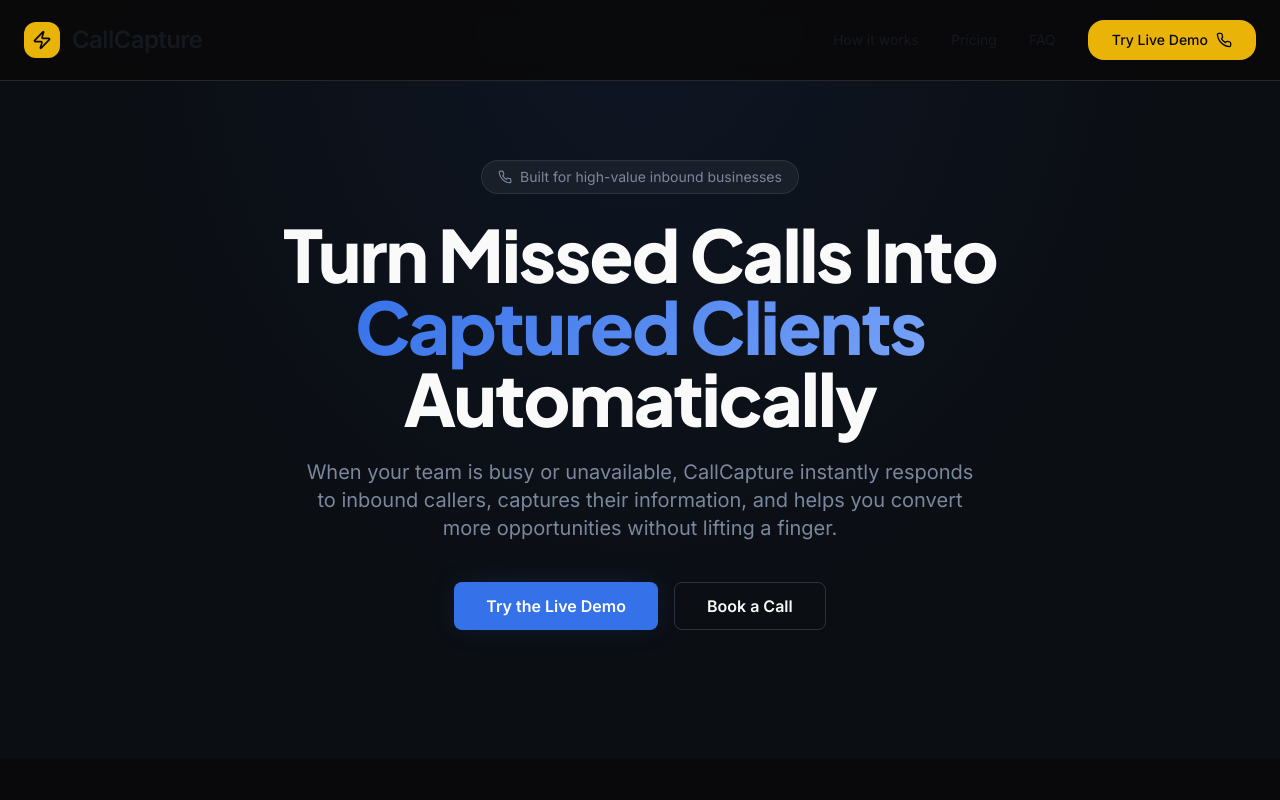
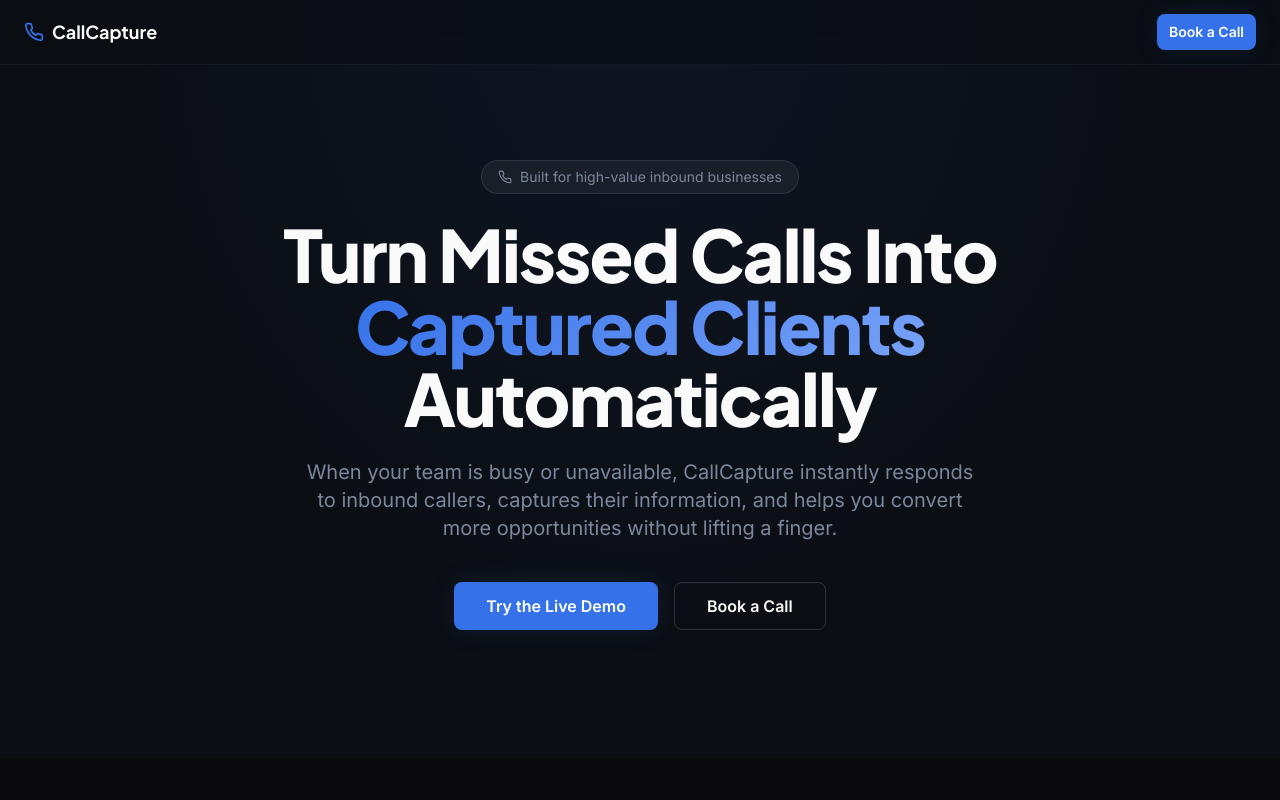
Before and after one commit to birdsinspace-gif/callcapture-nextjs, a Next.js app: page / in a window 1280 px wide. Shown: the top 800 px of the page. Built offline with nearby package versions, Linux system fonts and the light colour scheme.

Commit message:
Update Navbar.tsx

```diff
--- a/src/components/landing/Navbar.tsx
+++ b/src/components/landing/Navbar.tsx
@@ -1,25 +1,20 @@
-'use client';
-import { Zap, Phone } from 'lucide-react';
+"use client";
 
-export default function Navbar() {
-  return (
-    <nav className="fixed top-0 z-50 w-full border-b border-zinc-800 bg-zinc-950/90 backdrop-blur-md">
-      <div className="max-w-7xl mx-auto px-6 py-5 flex items-center justify-between">
-        <div className="flex items-center gap-3">
-          <div className="w-9 h-9 bg-yellow-500 rounded-xl flex items-center justify-center">
-            <Zap className="w-5 h-5 text-zinc-950" />
-          </div>
-          <span className="text-2xl font-semibold tracking-tight">CallCapture</span>
-        </div>
-        <div className="flex items-center gap-8 text-sm">
-          <a href="#how" className="hover:text-yellow-400 transition-colors">How it works</a>
-          <a href="#pricing" className="hover:text-yellow-400 transition-colors">Pricing</a>
-          <a href="#faq" className="hover:text-yellow-400 transition-colors">FAQ</a>
-          <button className="bg-yellow-500 hover:bg-yellow-400 text-zinc-950 px-6 py-2.5 rounded-2xl font-medium flex items-center gap-2 transition-all">
-            Try Live Demo <Phone className="w-4 h-4" />
-          </button>
-        </div>
+import { Phone } from "lucide-react";
+import { Button } from "@/components/ui/button";
+
+const Navbar = () => (
+  <nav className="fixed top-0 z-50 w-full border-b border-hero-muted/10 bg-hero/80 backdrop-blur-lg">
+    <div className="container mx-auto flex h-16 items-center justify-between px-6">
+      <div className="flex items-center gap-2 font-display text-lg font-bold text-hero-foreground">
+        <Phone className="h-5 w-5 text-primary" />
+        CallCapture
       </div>
-    </nav>
-  );
-}
+      <Button variant="hero" size="sm" className="text-sm">
+        Book a Call
+      </Button>
+    </div>
+  </nav>
+);
+
+export default Navbar;
```
